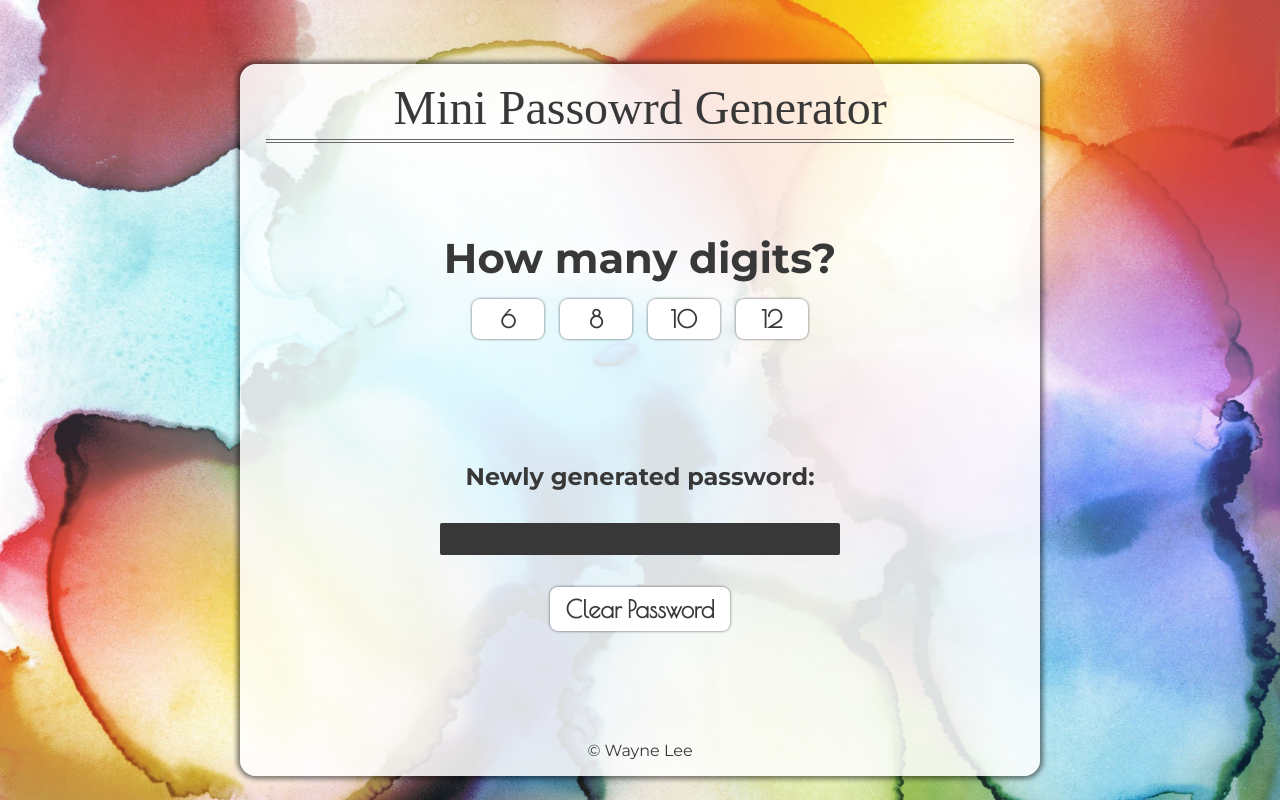
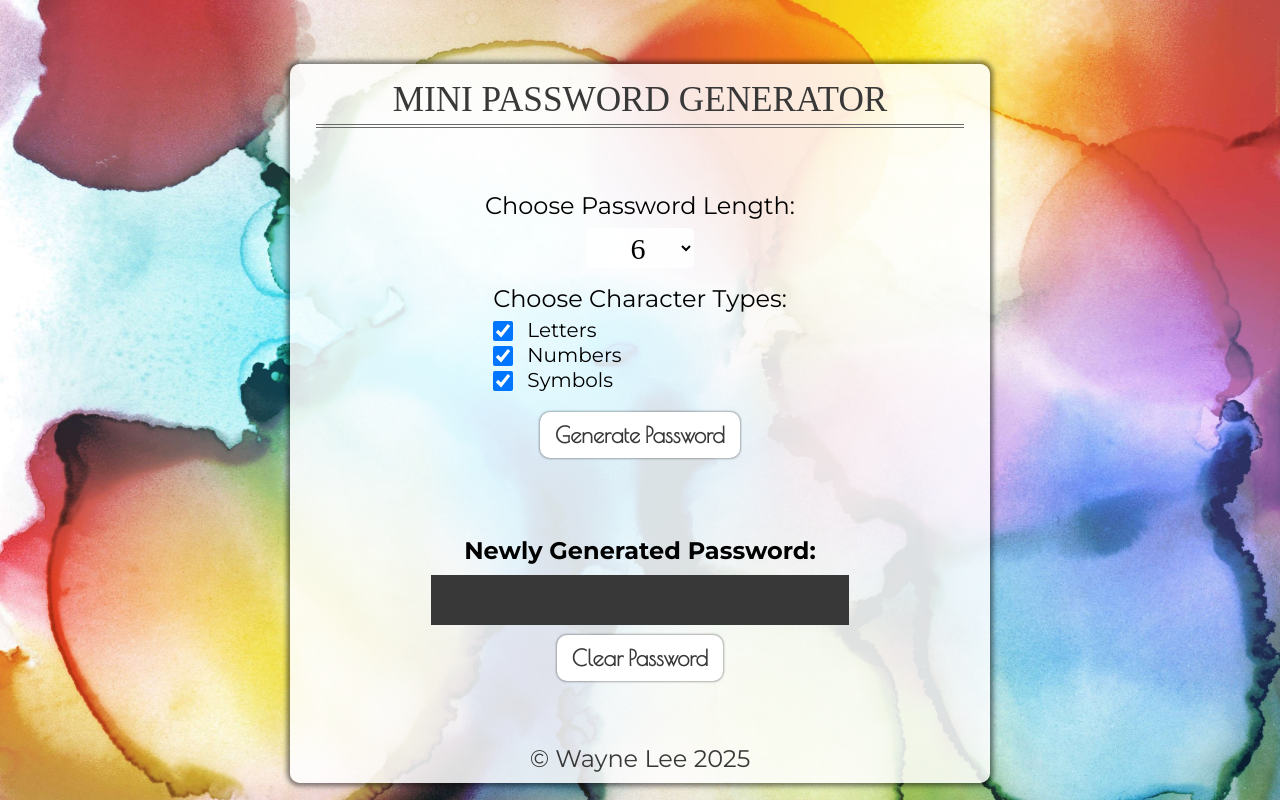
Before and after one commit to Team-O-W-L/password-generator, a plain HTML site: page index.html in a window 1280 px wide. Drawn offline with nearby package versions, Linux system fonts and the light colour scheme; a web font is replaced by a local one.

Commit message:
UPDATE FUNCTION
add options to choose pw length and character sets

```diff
--- a/css/styles.css
+++ b/css/styles.css
@@ -1,4 +1,4 @@
-@import url('https://fonts.googleapis.com/css2?family=Montserrat:ital,wght@0,100..900;1,100..900&family=Poiret+One&family=Wallpoet&display=swap');
+@import url("https://fonts.googleapis.com/css2?family=Montserrat:ital,wght@0,100..900;1,100..900&family=Poiret+One&family=Wallpoet&display=swap");
 
 * {
 	margin: 0;
@@ -6,26 +6,26 @@
 	box-sizing: border-box;
 }
 
-/* || VARIALES */
+/* || VARIABLES */
 :root {
 	/* COLOURS */
 	--APP-BG-COLOUR: hsla(0, 0%, 100%, 0.85);
 	--FONT-COLOUR: #383838;
 	--PW-FIELD-BG-COLOUR: #383838;
 	--PW-FONT-COLOUR: rgb(252, 254, 255);
-    --DIGIT-BTN-COLOUR: white;
-    --CLEAR-BTN-COLOUR: white;
+	--BTN-COLOUR: white;
 	--BTN-ACTIVE-COLOUR: hsl(220, 21%, 23%);
 	--BTN-ACTIVE-FONT-COLOUR: whitesmoke;
 
+	/* GENERAL */
+	--FONT-FAMILY: "Montserrat", sans-serif;
+
 	/* OTHERS */
 	--APP-SHADOW: 0 0 5px 3px hsla(0, 0%, 0%, 0.5);
-    --BTN-SHADOW: 0 0 2px 1px hsla(0, 0%, 0%, 0.3)
+	--BTN-SHADOW: 0 0 2px 1px hsla(0, 0%, 0%, 0.3);
 }
 
-
 /* || GENERAL */
-
 
 html {
 	background-image: url("/img/bg.jpg");
@@ -33,25 +33,21 @@ html {
 	background-repeat: no-repeat;
 	background-position: center;
 	height: 100vh;
-    font-family: "Montserrat", Arial, Helvetica, sans-serif;
-    color: var(--FONT-COLOUR);
-
+	font-family: var(--FONT-FAMILY);
 }
 
 .app {
-    height: 85vh;
+	height: 90vh;
 	min-height: fit-content;
 	width: 85vw;
 	margin: 5% auto;
-    max-width: 800px;
+	max-width: 700px;
+	max-height: 700px;
 	min-width: 300px;
 	background-color: var(--APP-BG-COLOUR);
-    border-radius: 1rem;
+	border-radius: 10px;
 	box-shadow: var(--APP-SHADOW);
 	padding: 2vh 2vw 0;
-    display: flex;
-    flex-direction: column;
-    justify-content: space-between;
 }
 
 button {
@@ -59,28 +55,31 @@ button {
 	font-family: "Poiret One";
 	font-weight: bold;
 	color: var(--FONT-COLOUR);
+	background-color: var(--BTN-COLOUR);
 }
 
 button:active {
 	box-shadow: none;
 	background-color: var(--BTN-ACTIVE-COLOUR);
 	color: var(--BTN-ACTIVE-FONT-COLOUR);
-
 }
 
 /* HEADER */
-
 header {
 	border-bottom: 0.5vh double dimgrey;
 	padding-bottom: 0.5vh;
+	display: flex;
+	justify-content: center;
 }
 
 h1 {
 	font-family: "Wallpoet";
 	font-weight: lighter;
-    font-size: clamp(1rem, 5vw, 3rem);
+	font-size: clamp(1rem, 4vw, 2.2rem);
 	white-space: nowrap;
 	text-align: center;
+	color: var(--FONT-COLOUR);
+	text-transform: uppercase;
 }
 
 /* MAIN */
@@ -91,92 +90,96 @@ main {
 	min-height: fit-content;
 	display: flex;
 	flex-direction: column;
-    justify-content: center;
-
+	justify-content: space-evenly;
 }
 
-.digit-box {
-    height: 35%;
-    min-height: fit-content;
-    padding: 0 5vw;
+.option-box {
 	display: flex;
 	flex-direction: column;
-    gap: 2vh;
 	align-items: center;
+	padding: 2vh 2vw;
 }
 
-.digit-box h2 {
-    font-size: clamp(1rem, 1rem + 2vw, 3rem);
+.option-box p {
+	font-size: clamp(1.2rem, 2vw, 1.5rem);
+	white-space: nowrap;
+	text-transform: capitalize;
+	margin-bottom: 8px;
 }
 
-.digits {
-    width: 4.5rem;
-    height: 2.5rem;
-    font-size: 1.5rem;
-    padding: 0 0.5rem;
-    border: none;
-    border-radius: 0.5rem;
+.length-selector {
+	margin-bottom: 2vh;
 }
 
-.button-box, .button-box div {
-    display: flex;
-    justify-content: center;
-    gap: 1rem;
-    flex-wrap: wrap;
+.length-selector select {
+	font-family: "Wallpoet";
+	padding: 3px 0 3px 8px;
+	width: 35%;
+	height: 40px;
+	border: none;
+	border-radius: 5px;
+	font-size: 30px;
+	text-align: center;
+	margin: 0 auto;
+	display: block;
+	background-color: hsla(0, 0%, 100%, 0.9);
 }
 
-.digits {
-    background-color: var(--DIGIT-BTN-COLOUR);
+.character-types-box {
+	margin-bottom: 2vh;
 }
 
+.character-types-box input[type="checkbox"] {
+	margin-right: 10px;
+	width: 20px;
+	height: 20px;
+}
+
+.character-types-box label {
+	font-size: 20px;
+	position: relative;
+	bottom: 4px;
+}
+
+#generate-pw-btn,
+.clear-pw-btn {
+	padding: 10px 15px;
+	border: none;
+	border-radius: 10px;
+	font-size: 22px;
+}
 
 .pw-box {
-    height: 35%;
-    min-height: fit-content;
 	display: flex;
 	flex-direction: column;
-    justify-content: center;
 	align-items: center;
+	padding: 2vh 2vw;
 }
 
 .pw-box h2 {
+	text-transform: capitalize;
 	font-size: clamp(1rem, 2vw, 1.5rem);
 	white-space: nowrap;
-    padding: 0 1rem;
-    margin-bottom: calc(1rem + 2vh);
+	margin-bottom: 10px;
 }
 
 .pw-field {
+	display: flex;
+	justify-content: center;
+	align-items: center;
 	width: 70%;
-    max-width: 400px;
-    height: calc(1rem + 2vh);
+	height: 50px;
+	margin-bottom: 10px;
 	background-color: var(--PW-FIELD-BG-COLOUR);
 	color: var(--PW-FONT-COLOUR);
-    align-content: center;
-    margin-bottom: calc(1rem + 2vh);
-    border-radius: 2px;
-    border: none;
-}
-
-#pw {
-    text-align: center;
+	font-size: clamp(1rem, 3vw, 2rem);
 	font-weight: 500;
 }
 
-.clear-pw {
-    font-size: calc(1rem + 1vh);
-    padding: 0.5rem 1rem;
-    border: none;
-    border-radius: 0.5rem;
-    background-color: var(--CLEAR-BTN-COLOUR);
-}
-
-
-
 /* FOOTER */
-
 footer {
 	text-align: center;
-    font-size: calc(0.5rem + 1vh);
-    margin-bottom: 1rem;
+	font-size: clamp(1rem, 2vw, 1.5rem);
+	color: var(--FONT-COLOUR);
+	padding-bottom: 10px;
 }
--- a/index.html
+++ b/index.html
@@ -3,7 +3,7 @@
 
 <head>
     <meta charset="UTF-8">
-    <meta name="viewport" content="width=device-width, initial-scale=1.0">
+    <meta name="viewport" content="width=device-width, initial-scale=1.0, maximum-scale=1, user-scalable=no">
     <meta name="author" content="Wayne Lee">
     <title>Mini Password Generator</title>
     <link rel="stylesheet" href="css/styles.css">
@@ -12,37 +12,49 @@
 <body>
     <div class="app">
         <header>
-            <h1>Mini Passowrd Generator</h1>
+            <h1>Mini Password Generator</h1>
         </header>
         <main>
-            <div class="digit-box">
-                <h2>How many digits?</h2>
-                <div class="button-box">
-                    <div>
-                        <button class="digits" onclick="sixDigit()">6</button>
-                        <button class="digits" onclick="eightDigit()">8</button>
-                    </div>
-                    <div>
-                        <button class="digits" onclick="tenDigit()">10</button>
-                        <button class="digits" onclick="twelveDigit()">12</button>
-                    </div>
+            <div class="option-box">
+                <div class="length-selector">
+                    <p>choose password length:</p>
+                    <select name="digits" id="digits">
+                        <option value="6">6</option>
+                        <option value="8">8</option>
+                        <option value="10">10</option>
+                        <option value="12">12</option>
+                    </select>
                 </div>
+                <div class="character-types-box">
+                    <p>choose character types:</p>
+                    <input type="checkbox" id="letters-toggle" checked>
+                    <label for="letters-toggle">Letters</label>
+                    <br>
+                    <input type="checkbox" id="numbers-toggle" checked>
+                    <label for="numbers-toggle">Numbers</label>
+                    <br>
+                    <input type="checkbox" id="symbols-toggle" checked>
+                    <label for="symbols-toggle">Symbols</label>
+                </div>
+                <button id="generate-pw-btn">Generate Password</button>
             </div>
+
 
             <div class="pw-box">
                 <h2>Newly generated password:</h2>
                 <div class="pw-field">
-                    <p id="pw" onclick="copyPassword()"></p>
+                    <p id="pw-text" onclick="copyPassword()"></p>
                 </div>
-                <button class="clear-pw" onclick="clearPassword()">Clear Password</button>
+                <button class="clear-pw-btn" onclick="clearPassword()">Clear Password</button>
             </div>
 
         </main>
         <footer>
-            <p>&copy; Wayne Lee</p>
+            <p>&copy; Wayne Lee <span id="year"></span></p>
         </footer>
-        <script src="js/script.js"></script>
+
     </div>
+    <script src="js/script.js"></script>
 </body>
 
 </html>
--- a/js/script.js
+++ b/js/script.js
@@ -1,52 +1,75 @@
-const characters =
-	"ABCDEFGHIJKLMNOPQRSTUVWXYZabcdefghijklmnopqrstuvwxyz0123456789!@#$%^&*()_+[]{}|;:,.<>?";
+const year = document.getElementById("year");
+const currentYear = new Date().getFullYear();
+year.textContent = currentYear;
+const lettersSet = "ABCDEFGHIJKLMNOPQRSTUVWXYZabcdefghijklmnopqrstuvwxyz";
+const numbersSet = "0123456789";
+const symbolsSet = "!@#$%^&*()_+[]{}|;:,.<>?";
+const generateBtn = document.getElementById("generate-pw-btn");
+const pwText = document.getElementById("pw-text");
+const digitsSelect = document.getElementById("digits");
+const lettersToggle = document.getElementById("letters-toggle");
+const numbersToggle = document.getElementById("numbers-toggle");
+const symbolsToggle = document.getElementById("symbols-toggle");
 
-let password = document.getElementById("pw");
+generateBtn.addEventListener("click", () => {
+	const pwLength = digitsSelect.value;
+	const letters = lettersToggle.checked;
+	const numbers = numbersToggle.checked;
+	const symbols = symbolsToggle.checked;
+	const password = generatePassword(pwLength, letters, numbers, symbols);
+	pwText.textContent = password;
+});
 
-function sixDigit() {
-	let newPassword = "";
-	for (i = 0; i < 6; i++) {
-		newPassword += characters[Math.floor(Math.random() * characters.length)];
-	}
-	password.textContent = newPassword;
+function getRandomChar(charSet) {
+	const index = Math.floor(Math.random() * charSet.length);
+	return charSet[index];
 }
 
-function eightDigit() {
-	let newPassword = "";
-	for (let i = 0; i < 8; i++) {
-		newPassword += characters[Math.floor(Math.random() * characters.length)];
-	}
-	password.textContent = newPassword;
+function getRandomLetter() {
+	return getRandomChar(lettersSet);
 }
 
-function tenDigit() {
-	let newPassword = "";
-	for (let i = 0; i < 10; i++) {
-		newPassword += characters[Math.floor(Math.random() * characters.length)];
-	}
-	password.textContent = newPassword;
+function getRandomNumber() {
+	return getRandomChar(numbersSet);
 }
 
-function twelveDigit() {
-	let newPassword = "";
-	for (let i = 0; i < 12; i++) {
-		newPassword += characters[Math.floor(Math.random() * characters.length)];
-	}
-	password.textContent = newPassword;
+function getRandomSymbol() {
+	return getRandomChar(symbolsSet);
 }
 
-function clearPassword() {
-	password.textContent = "";
+function generatePassword(pwLength, letters, numbers, symbols) {
+	const Password = [];
+	if (letters) {
+		Password.push(getRandomLetter());
+	}
+	if (numbers) {
+		Password.push(getRandomNumber());
+	}
+	if (symbols) {
+		Password.push(getRandomSymbol());
+	}
+	let allChars = "";
+	if (letters) allChars += lettersSet;
+	if (numbers) allChars += numbersSet;
+	if (symbols) allChars += symbolsSet;
+	while (Password.length < pwLength) {
+		const char = getRandomChar(allChars);
+		Password.push(char);
+	}
+	return Password.join("");
 }
 
 function copyPassword() {
-	const textToCopy = password.textContent;
+	navigator.clipboard.writeText(pwText.textContent);
+}
+
+function copyPassword() {
 	navigator.clipboard
-		.writeText(textToCopy)
+		.writeText(pwText.textContent)
 		.then(() => {
-			alert("Password copied to clipboard!");
+			alert("Password copied to clipboard");
 		})
 		.catch((err) => {
-			console.error("Failed to copy: ", err);
+			alert("Failed to copy password to clipboard: ", err);
 		});
 }
```
Lines whose indentation alone changed are shown as unchanged.
